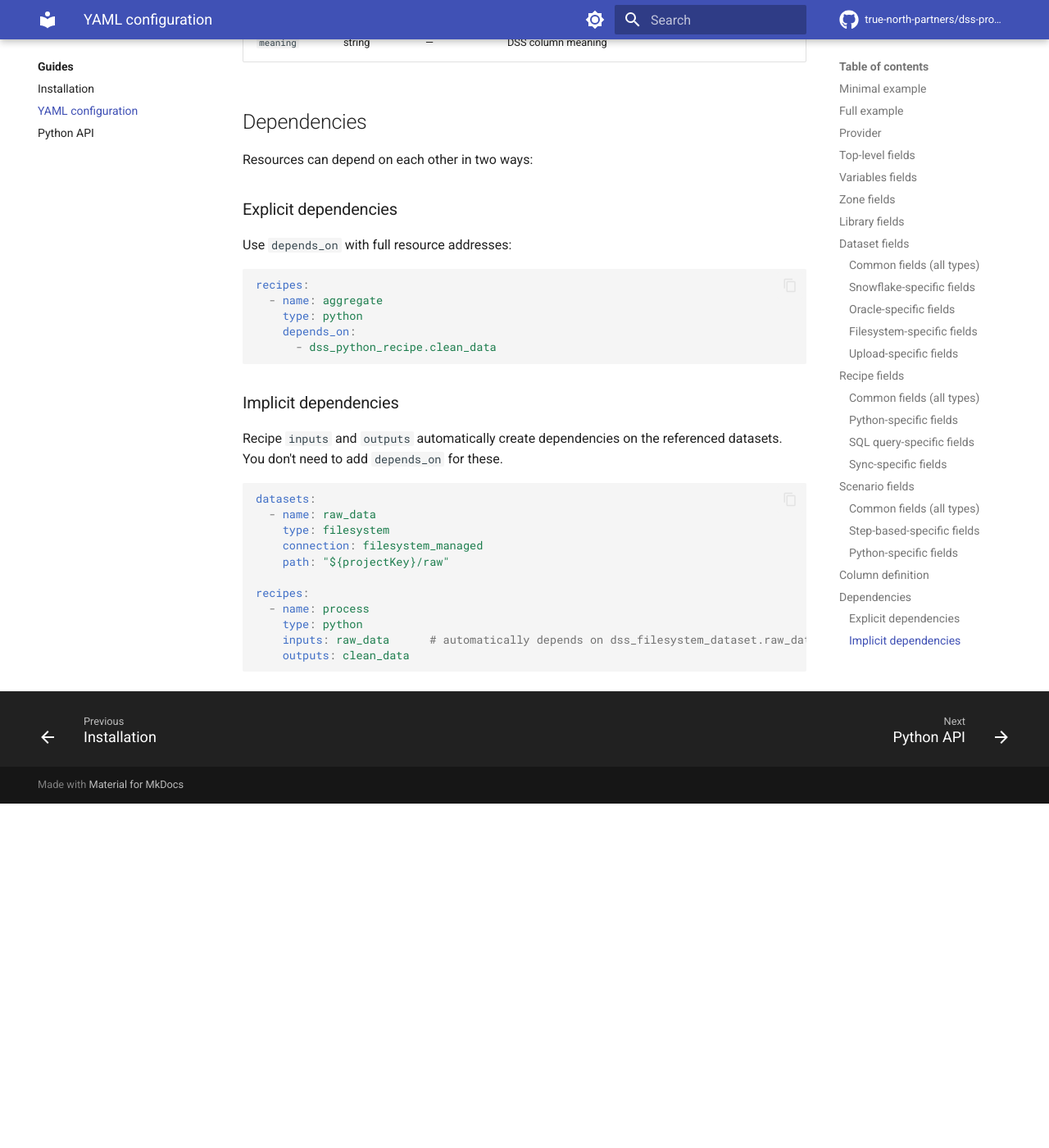
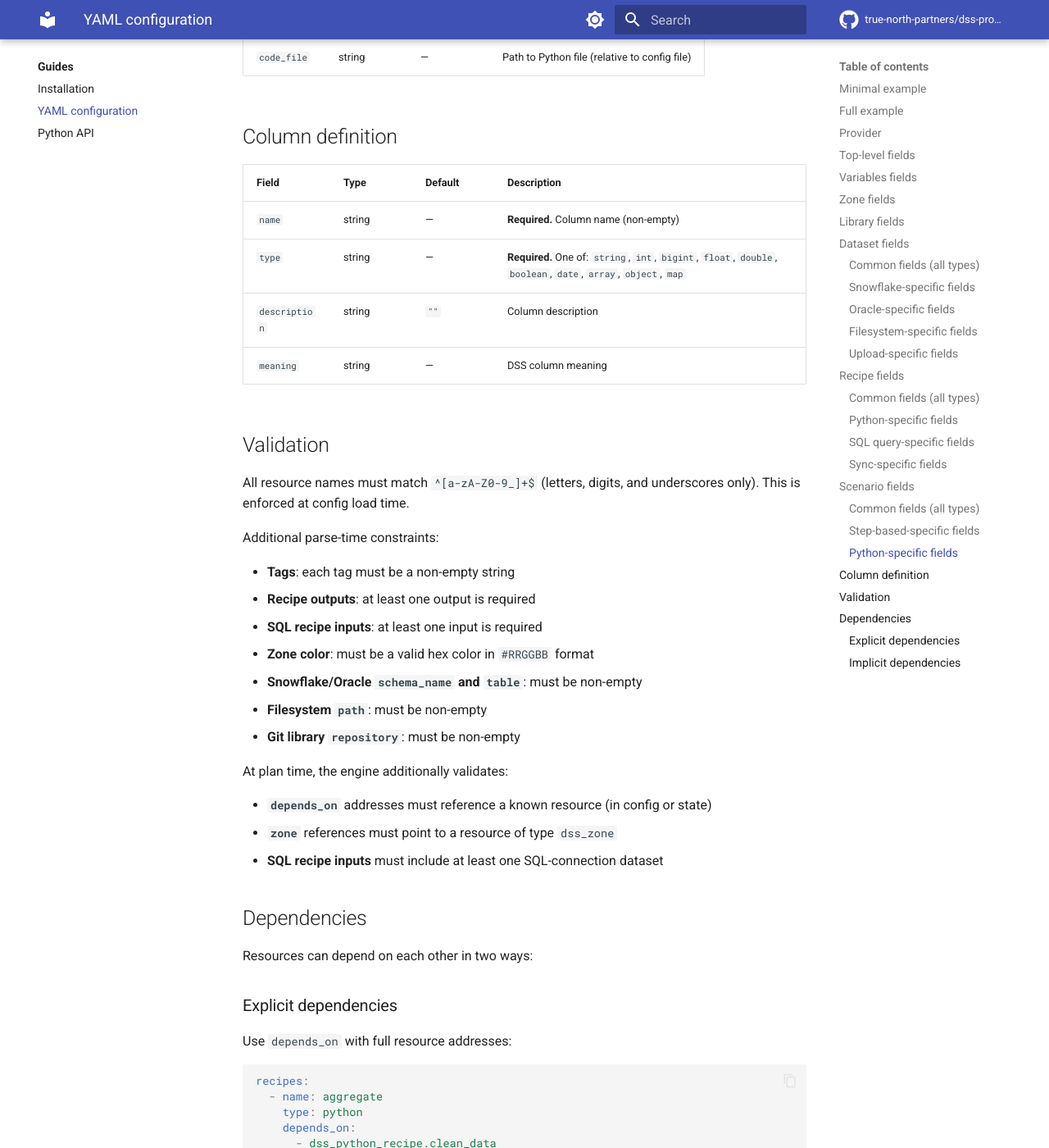
Before and after one commit to true-north-partners/dss-provisioner, an MkDocs documentation site: the page built from docs/guides/yaml-config.md, in a window 1280 px wide and 1400 px high, scrolled down 9303 px. Shown: the whole window at 82% size. Built offline with MkDocs 1.6.1 and Material for MkDocs 9.7.7, drawn with Linux system fonts in a browser that asks for light colours; comment, search, counter and statistics services are not loaded; the version menu is left out; before the commit the page ends 10283 px from its top, so only the background shows below that; some of the changed text lies outside the part shown.

Commit message:
Update docs for validation rules (#39) (#52)
* docs: update docs for validation rules (#39)

* fix(docs): address PR review comments

```diff
--- a/docs/guides/yaml-config.md
+++ b/docs/guides/yaml-config.md
@@ -133,7 +133,7 @@ scenarios:
 
 | Field | Type | Default | Description |
 |---|---|---|---|
-| `name` | string | `variables` | Resource name (singleton — rarely overridden) |
+| `name` | string | `variables` | Resource name (singleton — rarely overridden). Must match `^[a-zA-Z0-9_]+$` |
 | `standard` | dict | `{}` | Standard project variables (shared across instances) |
 | `local` | dict | `{}` | Local project variables (instance-specific) |
 | `description` | string | `""` | Not used by DSS variables (ignored) |
@@ -148,7 +148,7 @@ Variables are always applied before other resource types due to their `plan_prio
 
 | Field | Type | Default | Description |
 |---|---|---|---|
-| `name` | string | — | **Required.** Zone identifier (referenced by dataset/recipe `zone` field) |
+| `name` | string | — | **Required.** Zone identifier (must match `^[a-zA-Z0-9_]+$`) |
 | `color` | string | `#2ab1ac` | Hex color in `#RRGGBB` format |
 | `description` | string | `""` | Not used by DSS zones (ignored) |
 | `tags` | list | `[]` | Not used by DSS zones (ignored) |
@@ -161,13 +161,13 @@ Variables are always applied before other resource types due to their `plan_prio
 
 | Field | Type | Default | Description |
 |---|---|---|---|
-| `name` | string | — | **Required.** Local target path in the library hierarchy |
-| `repository` | string | — | **Required.** Git repository URL |
+| `name` | string | — | **Required.** Library key (single segment in the library hierarchy; letters, digits, and underscores only). Must match `^[a-zA-Z0-9_]+$` |
+| `repository` | string | — | **Required.** Git repository URL (non-empty) |
 | `checkout` | string | `main` | Branch, tag, or commit hash to check out |
 | `path` | string | `""` | Subpath within the Git repository |
 | `add_to_python_path` | bool | `true` | Add to `pythonPath` in `external-libraries.json` |
 | `description` | string | `""` | Not used by DSS libraries (ignored) |
-| `tags` | list | `[]` | Not used by DSS libraries (ignored) |
+| `tags` | list | `[]` | Not used by DSS libraries (ignored). Elements must be non-empty strings |
 | `depends_on` | list | `[]` | Explicit resource dependencies (addresses) |
 
 !!! note
@@ -179,25 +179,25 @@ Variables are always applied before other resource types due to their `plan_prio
 
 | Field | Type | Default | Description |
 |---|---|---|---|
-| `name` | string | — | **Required.** Dataset name in DSS |
+| `name` | string | — | **Required.** Dataset name in DSS. Must match `^[a-zA-Z0-9_]+$` |
 | `type` | string | — | **Required.** One of: `snowflake`, `oracle`, `filesystem`, `upload` |
 | `connection` | string | — | DSS connection name |
 | `managed` | bool | `false` | Whether DSS manages the data lifecycle |
 | `format_type` | string | — | Storage format (`parquet`, `csv`, etc.) |
 | `format_params` | dict | `{}` | Format-specific parameters |
 | `columns` | list | `[]` | Schema column definitions |
-| `zone` | string | — | Flow zone (Enterprise only) |
+| `zone` | string | — | Flow zone (Enterprise only). Validated at plan time — must reference a known zone |
 | `description` | string | `""` | Dataset description (metadata) |
-| `tags` | list | `[]` | DSS tags |
-| `depends_on` | list | `[]` | Explicit resource dependencies (addresses) |
+| `tags` | list | `[]` | DSS tags. Elements must be non-empty strings |
+| `depends_on` | list | `[]` | Explicit resource dependencies (addresses). Validated at plan time — each address must exist |
 
 ### Snowflake-specific fields
 
 | Field | Type | Default | Description |
 |---|---|---|---|
 | `connection` | string | — | **Required.** Snowflake connection name |
-| `schema_name` | string | — | **Required.** Snowflake schema |
-| `table` | string | — | **Required.** Table name |
+| `schema_name` | string | — | **Required.** Snowflake schema (non-empty) |
+| `table` | string | — | **Required.** Table name (non-empty) |
 | `catalog` | string | — | Snowflake database/catalog |
 | `write_mode` | string | `OVERWRITE` | `OVERWRITE`, `APPEND`, or `TRUNCATE` |
 
@@ -206,15 +206,15 @@ Variables are always applied before other resource types due to their `plan_prio
 | Field | Type | Default | Description |
 |---|---|---|---|
 | `connection` | string | — | **Required.** Oracle connection name |
-| `schema_name` | string | — | **Required.** Oracle schema |
-| `table` | string | — | **Required.** Table name |
+| `schema_name` | string | — | **Required.** Oracle schema (non-empty) |
+| `table` | string | — | **Required.** Table name (non-empty) |
 
 ### Filesystem-specific fields
 
 | Field | Type | Default | Description |
 |---|---|---|---|
 | `connection` | string | — | **Required.** Filesystem connection name |
-| `path` | string | — | **Required.** File path (supports `${projectKey}`) |
+| `path` | string | — | **Required.** File path (non-empty, supports `${projectKey}`) |
 
 ### Upload-specific fields
 
@@ -226,14 +226,14 @@ Upload datasets have no additional required fields. They default to `managed: tr
 
 | Field | Type | Default | Description |
 |---|---|---|---|
-| `name` | string | — | **Required.** Recipe name in DSS |
+| `name` | string | — | **Required.** Recipe name in DSS. Must match `^[a-zA-Z0-9_]+$` |
 | `type` | string | — | **Required.** One of: `python`, `sql_query`, `sync` |
-| `inputs` | string or list | `[]` | Input dataset name(s) |
-| `outputs` | string or list | `[]` | Output dataset name(s) |
-| `zone` | string | — | Flow zone (Enterprise only) |
+| `inputs` | string or list | `[]` | Input dataset name(s). Elements must be non-empty. **Required** for `sql_query` (min 1) |
+| `outputs` | string or list | — | **Required.** Output dataset name(s) (min 1 element). Elements must be non-empty |
+| `zone` | string | — | Flow zone (Enterprise only). Validated at plan time — must reference a known zone |
 | `description` | string | `""` | Recipe description |
-| `tags` | list | `[]` | DSS tags |
-| `depends_on` | list | `[]` | Explicit resource dependencies (addresses) |
+| `tags` | list | `[]` | DSS tags. Elements must be non-empty strings |
+| `depends_on` | list | `[]` | Explicit resource dependencies (addresses). Validated at plan time — each address must exist |
 
 !!! note
     `inputs` and `outputs` accept either a single string or a list of strings. A single string is automatically converted to a one-element list.
@@ -251,6 +251,7 @@ Upload datasets have no additional required fields. They default to `managed: tr
 
 | Field | Type | Default | Description |
 |---|---|---|---|
+| `inputs` | string or list | — | **Required.** Input dataset name(s) (min 1 element; validated at plan time — at least one input must reference a SQL-connection dataset) |
 | `code` | string | `""` | Inline SQL code |
 | `code_file` | string | — | Path to SQL file (relative to config file) |
 
@@ -264,7 +265,7 @@ Sync recipes have no additional fields beyond the common recipe fields.
 
 | Field | Type | Default | Description |
 |---|---|---|---|
-| `name` | string | — | **Required.** Scenario name in DSS |
+| `name` | string | — | **Required.** Scenario name in DSS. Must match `^[a-zA-Z0-9_]+$` |
 | `type` | string | — | **Required.** One of: `step_based`, `python` |
 | `active` | bool | `true` | Whether the scenario is enabled |
 | `triggers` | list | `[]` | Trigger definitions (temporal, dataset change, etc.) |
@@ -292,10 +293,30 @@ Sync recipes have no additional fields beyond the common recipe fields.
 
 | Field | Type | Default | Description |
 |---|---|---|---|
-| `name` | string | — | **Required.** Column name |
+| `name` | string | — | **Required.** Column name (non-empty) |
 | `type` | string | — | **Required.** One of: `string`, `int`, `bigint`, `float`, `double`, `boolean`, `date`, `array`, `object`, `map` |
 | `description` | string | `""` | Column description |
 | `meaning` | string | — | DSS column meaning |
+
+## Validation
+
+All resource names must match `^[a-zA-Z0-9_]+$` (letters, digits, and underscores only). This is enforced at config load time.
+
+Additional parse-time constraints:
+
+- **Tags**: each tag must be a non-empty string
+- **Recipe outputs**: at least one output is required
+- **SQL recipe inputs**: at least one input is required
+- **Zone color**: must be a valid hex color in `#RRGGBB` format
+- **Snowflake/Oracle `schema_name` and `table`**: must be non-empty
+- **Filesystem `path`**: must be non-empty
+- **Git library `repository`**: must be non-empty
+
+At plan time, the engine additionally validates:
+
+- **`depends_on`** addresses must reference a known resource (in config or state)
+- **`zone`** references must point to a resource of type `dss_zone`
+- **SQL recipe inputs** must include at least one SQL-connection dataset
 
 ## Dependencies
 
```
Also changed, not shown: docs/concepts/architecture.md (+1 -1 lines), docs/concepts/configuration.md (+8 -2 lines), docs/concepts/resources.md (+10 -10 lines).
